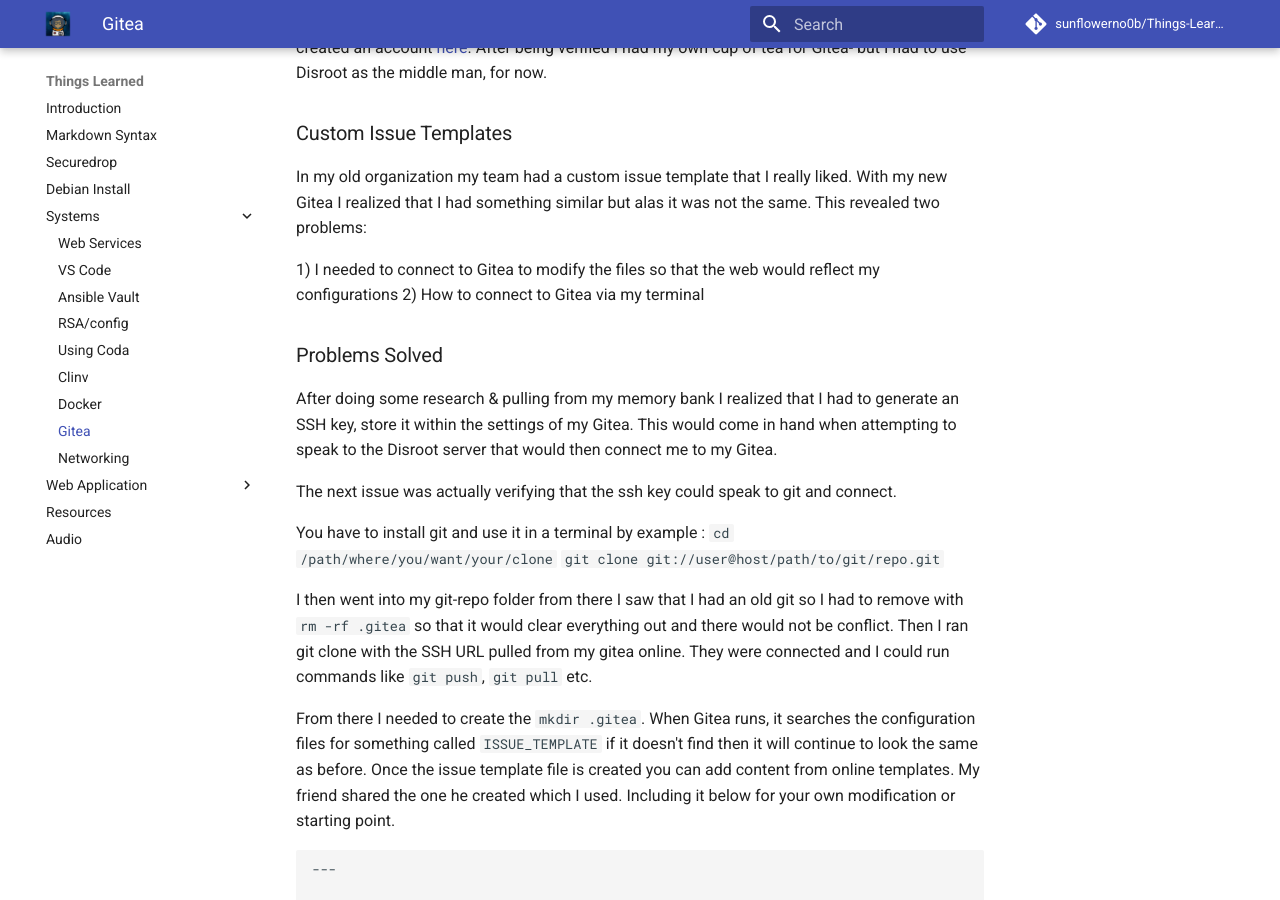
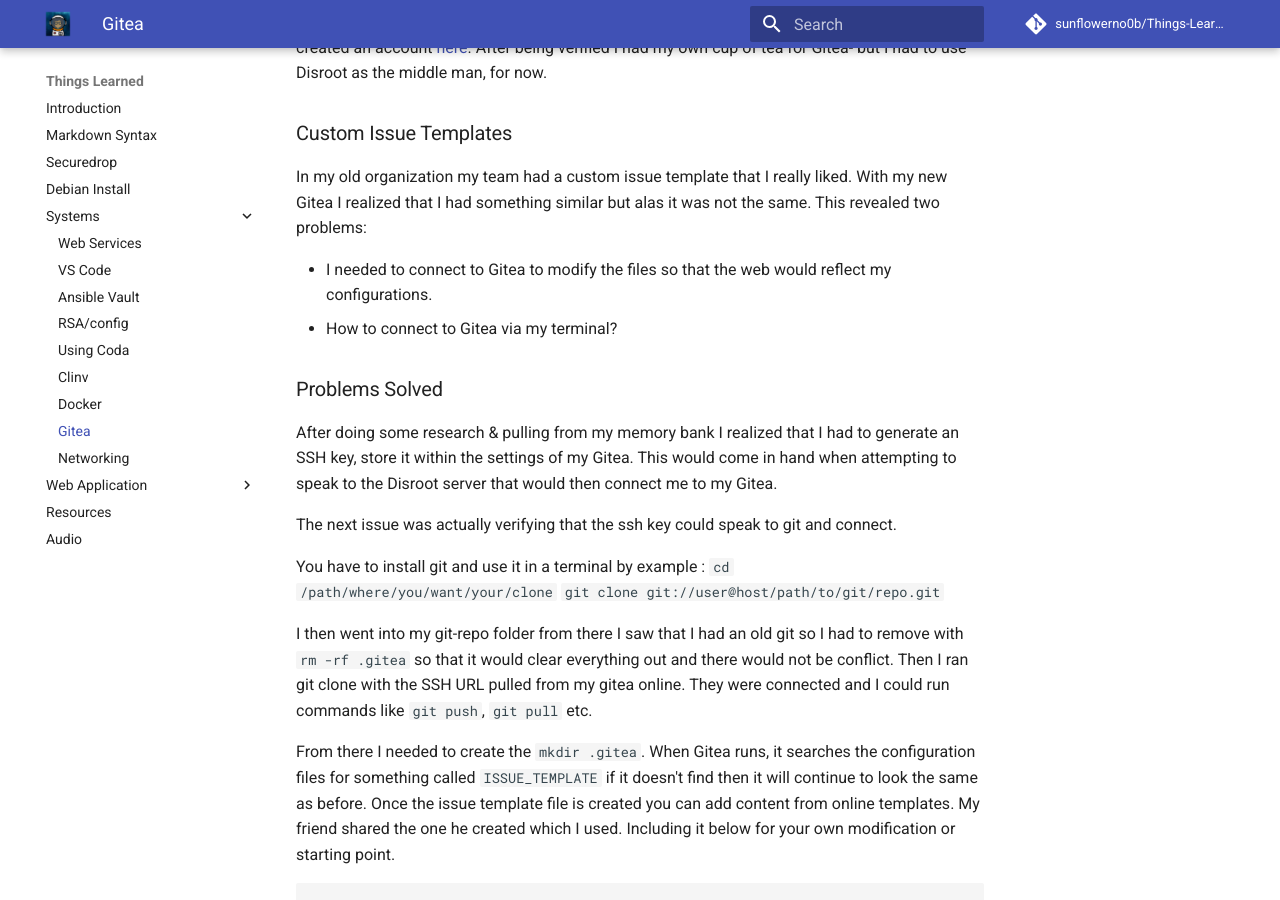
Before and after one commit to sunflowerno0b/ATW, an MkDocs documentation site: the page built from docs/Gitea.md, in a window 1280 px wide and 900 px high, scrolled down 402 px. Built offline with MkDocs 1.6.1 and Material for MkDocs 9.7.7, drawn with Linux system fonts in a browser that asks for light colours; comment, search, counter and statistics services are not loaded.

Commit message:
added bullet points

```diff
--- a/docs/Gitea.md
+++ b/docs/Gitea.md
@@ -7,8 +7,8 @@
 ### Custom Issue Templates
 In my old organization my team had a custom issue template that I really liked. With my new Gitea I realized that I had something similar but alas it was not the same. This revealed two problems:
 
-1) I needed to connect to Gitea to modify the files so that the web would reflect my configurations
-2) How to connect to Gitea via my terminal
++ I needed to connect to Gitea to modify the files so that the web would reflect my configurations.
++  How to connect to Gitea via my terminal?
 
 ### Problems Solved
 After doing some research & pulling from my memory bank I realized that I had to generate an SSH key, store it within the settings of my Gitea. This would come in hand when attempting to speak to the Disroot server that would then connect me to my Gitea.
```
